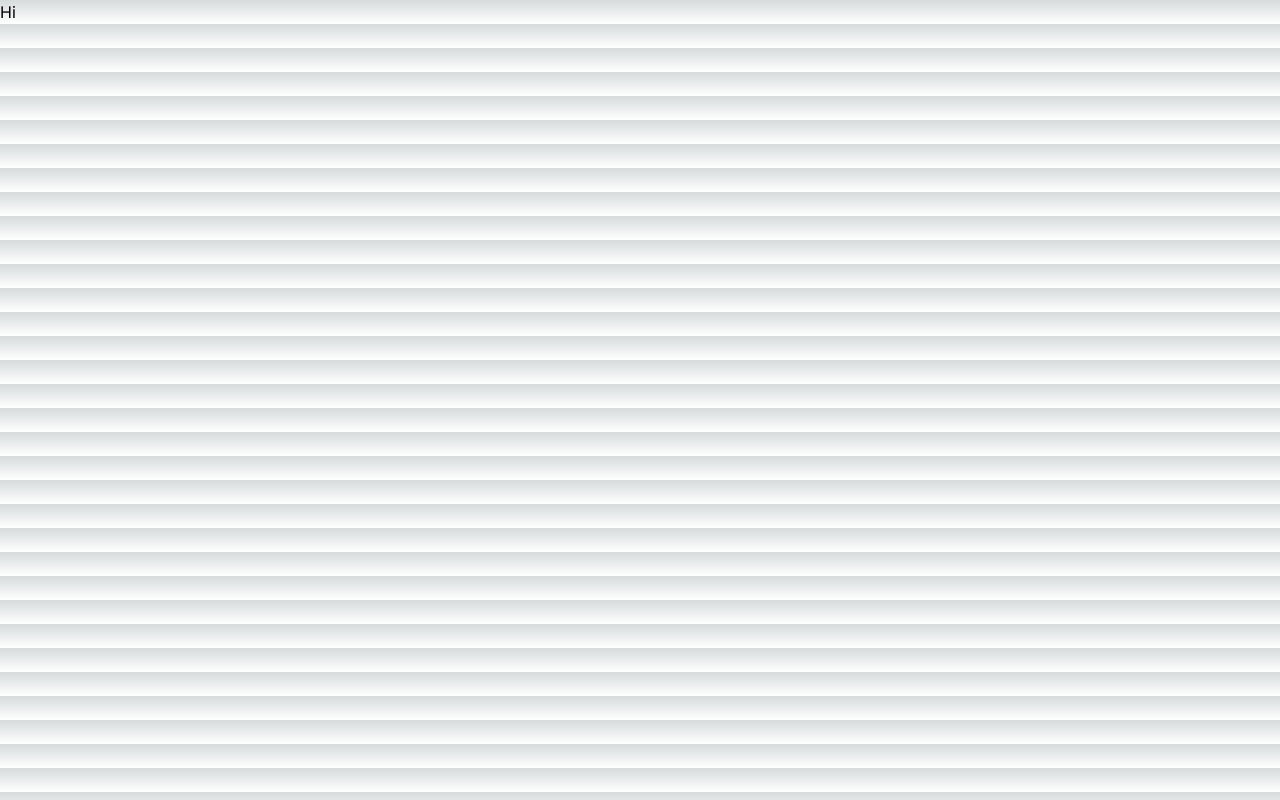
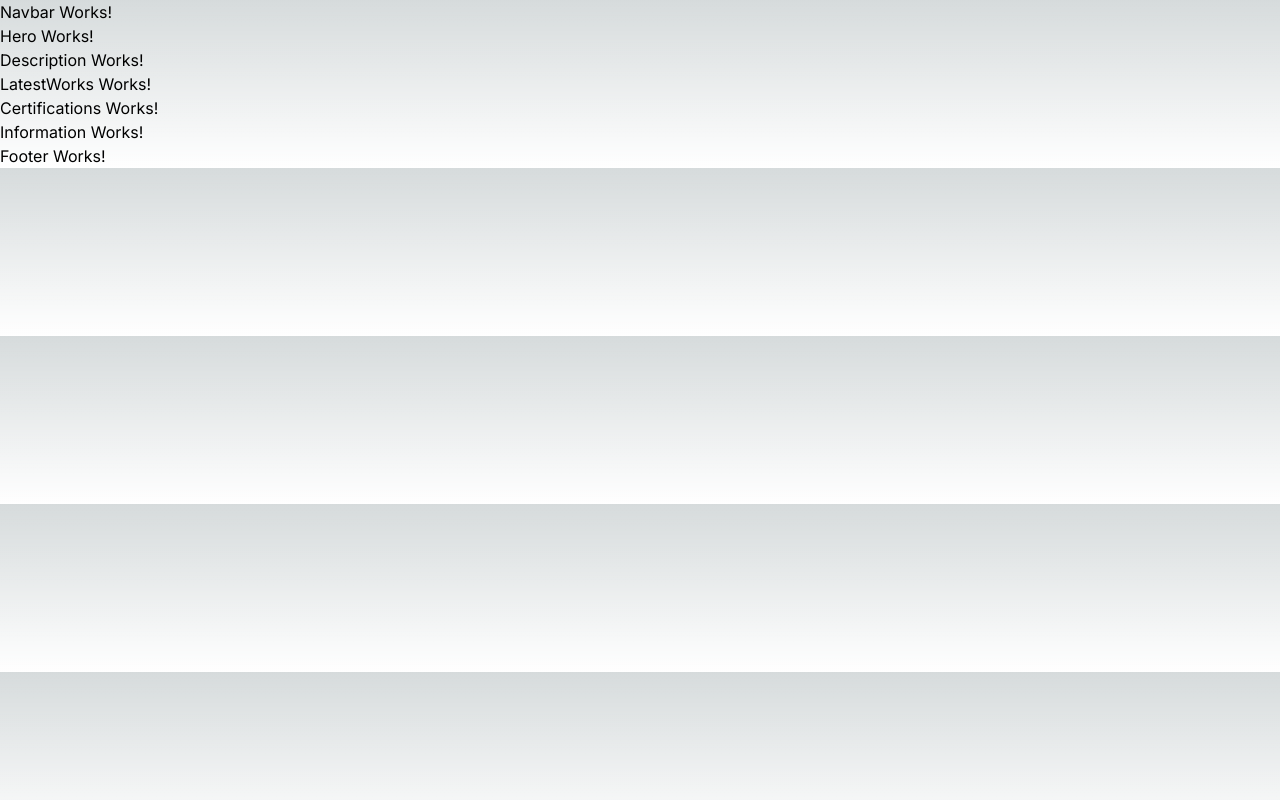
Before and after one commit to HectorRubi/hector-rubi, a Next.js app: page / in a window 1280 px wide. Built offline with nearby package versions, Linux system fonts and the light colour scheme.

Commit message:
Set main structure of the page

```diff
--- a/src/app/page.tsx
+++ b/src/app/page.tsx
@@ -1,5 +1,25 @@
-import Image from 'next/image'
+import { Navbar } from '@/components/Navbar'
+import { Hero } from '@/components/Hero'
+import { Description } from '@/components/Description'
+import { LatestWorks } from '@/components/LatestWorks'
+import { Certifications } from '@/components/Certifications'
+import { Information } from '@/components/Information'
+import { Footer } from '@/components/Footer'
 
 export default function Home() {
-  return <p>Hi</p>
+  return (
+    <>
+      <header>
+        <Navbar></Navbar>
+      </header>
+      <main>
+        <Hero></Hero>
+        <Description></Description>
+        <LatestWorks></LatestWorks>
+        <Certifications></Certifications>
+        <Information></Information>
+        <Footer></Footer>
+      </main>
+    </>
+  )
 }
--- /dev/null
+++ b/src/components/Certifications/index.tsx
@@ -0,0 +1 @@
+export const Certifications = () => { return <p>Certifications Works!</p> }
--- /dev/null
+++ b/src/components/Description/index.tsx
@@ -0,0 +1 @@
+export const Description = () => { return <p>Description Works!</p> }
--- /dev/null
+++ b/src/components/Footer/index.tsx
@@ -0,0 +1 @@
+export const Footer = () => { return <p>Footer Works!</p> }
--- /dev/null
+++ b/src/components/Hero/index.tsx
@@ -0,0 +1,3 @@
+export const Hero = () => {
+  return <p>Hero Works!</p>
+}
--- /dev/null
+++ b/src/components/Information/index.tsx
@@ -0,0 +1 @@
+export const Information = () => { return <p>Information Works!</p> }
--- /dev/null
+++ b/src/components/LatestWorks/index.tsx
@@ -0,0 +1 @@
+export const LatestWorks = () => { return <p>LatestWorks Works!</p> }
--- /dev/null
+++ b/src/components/Navbar/index.tsx
@@ -0,0 +1,3 @@
+export const Navbar = () => {
+  return <p>Navbar Works!</p>
+}
```
